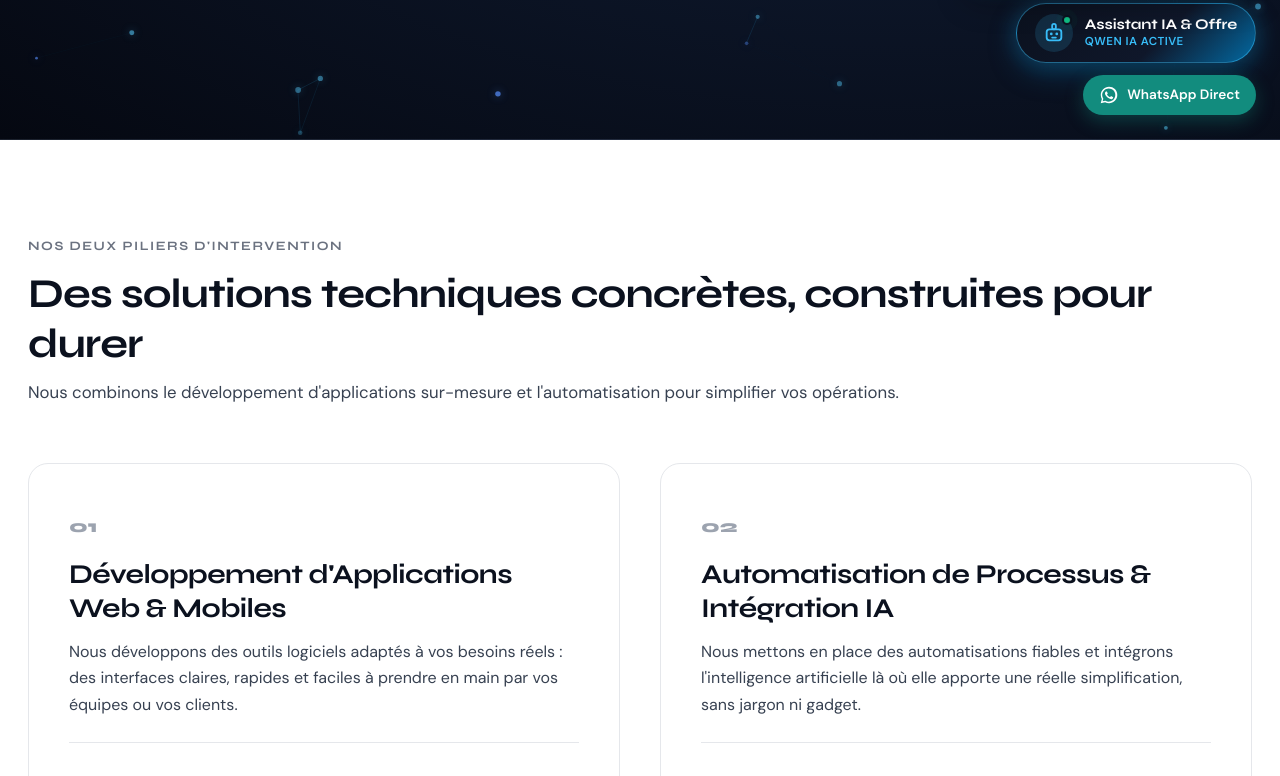
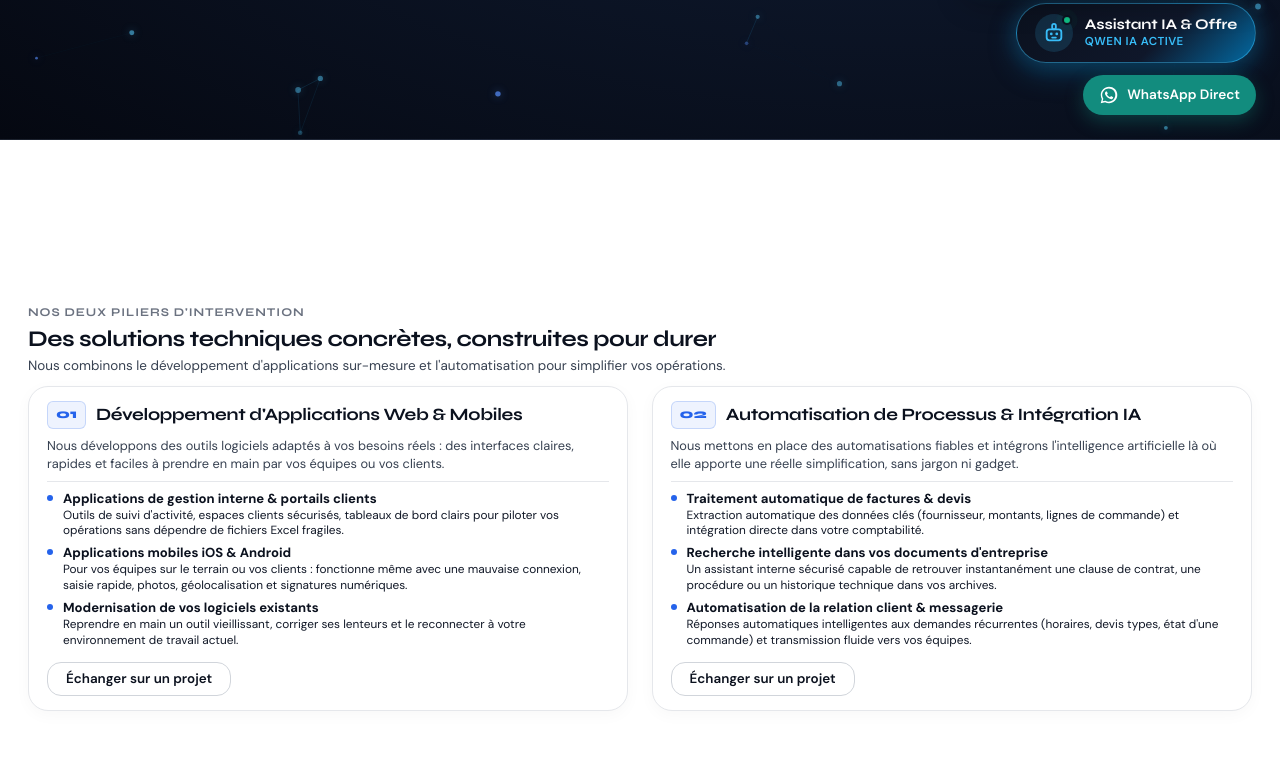
Before and after one commit to calebwils/AIFORCE, a website: page index.html in a window 1280 px wide. Shown: the part 661-1437 px from the top of the page. Drawn offline with Linux system fonts and the light colour scheme.

Commit message:
style(services): fit 'Nos Deux Piliers d'Intervention' entirely within single screen viewport without scrolling

```diff
--- a/index.html
+++ b/index.html
@@ -13,7 +13,7 @@
   <link rel="preconnect" href="https://fonts.gstatic.com" crossorigin>
   <link href="https://fonts.googleapis.com/css2?family=DM+Sans:ital,opsz,wght@0,9..40,400;0,9..40,500;0,9..40,600;0,9..40,700;1,9..40,400&family=Syne:wght@600;700;800&display=swap" rel="stylesheet">
 
-  <link rel="stylesheet" href="styles.css?v=20261002b">
+  <link rel="stylesheet" href="styles.css?v=20261003c">
 </head>
 <body>
 
@@ -125,17 +125,21 @@
        ========================================================================== -->
   <section id="services" class="disciplines-section">
     <div class="container">
+      <div class="disciplines-header">
         <span class="section-label" data-i18n="services_tag">Nos Deux Piliers d'Intervention</span>
         <h2 class="section-h2" data-i18n="services_title">Des solutions techniques concrètes, construites pour durer</h2>
-      <p style="font-size: 1.05rem; color: var(--ink-700); margin-top: 10px;" data-i18n="services_subtitle">
+        <p class="disciplines-subtitle" data-i18n="services_subtitle">
           Nous combinons le développement d'applications sur-mesure et l'automatisation pour simplifier vos opérations.
         </p>
+      </div>
 
       <div class="disciplines-grid">
         <!-- Métier 1 -->
         <div class="discipline-card">
+          <div class="discipline-top-bar">
             <span class="discipline-num" data-i18n="service_web_num">01</span>
             <h3 class="discipline-title" data-i18n="service_web_title">Développement d'Applications Web & Mobiles</h3>
+          </div>
           <p class="discipline-summary" data-i18n="service_web_desc">
             Nous développons des outils logiciels adaptés à vos besoins réels : des interfaces claires, rapides et faciles à prendre en main par vos équipes ou vos clients.
           </p>
@@ -143,7 +147,7 @@
           <div class="discipline-items">
             <div class="d-item">
               <span class="d-bullet"></span>
-              <div>
+              <div class="d-item-body">
                 <h4 class="d-item-title" data-i18n="service_web_item_1_title">Applications de gestion interne & portails clients</h4>
                 <p class="d-item-desc" data-i18n="service_web_item_1_desc">Outils de suivi d'activité, espaces clients sécurisés, tableaux de bord clairs pour piloter vos opérations sans dépendre de fichiers Excel fragiles.</p>
               </div>
@@ -151,7 +155,7 @@
 
             <div class="d-item">
               <span class="d-bullet"></span>
-              <div>
+              <div class="d-item-body">
                 <h4 class="d-item-title" data-i18n="service_web_item_2_title">Applications mobiles iOS & Android</h4>
                 <p class="d-item-desc" data-i18n="service_web_item_2_desc">Pour vos équipes sur le terrain ou vos clients : fonctionne même avec une mauvaise connexion, saisie rapide, photos, géolocalisation et signatures numériques.</p>
               </div>
@@ -159,20 +163,24 @@
 
             <div class="d-item">
               <span class="d-bullet"></span>
-              <div>
+              <div class="d-item-body">
                 <h4 class="d-item-title" data-i18n="service_web_item_3_title">Modernisation de vos logiciels existants</h4>
                 <p class="d-item-desc" data-i18n="service_web_item_3_desc">Reprendre en main un outil vieillissant, corriger ses lenteurs et le reconnecter à votre environnement de travail actuel.</p>
               </div>
             </div>
           </div>
 
-          <a href="#contact" class="btn btn-outline" style="align-self: flex-start;" data-i18n="nav_cta">Échanger sur un projet</a>
+          <div class="discipline-footer">
+            <a href="#contact" class="btn btn-outline btn-compact" data-i18n="nav_cta">Échanger sur un projet</a>
+          </div>
         </div>
 
         <!-- Métier 2 -->
         <div class="discipline-card">
+          <div class="discipline-top-bar">
             <span class="discipline-num" data-i18n="service_ai_num">02</span>
             <h3 class="discipline-title" data-i18n="service_ai_title">Automatisation de Processus & Intégration IA</h3>
+          </div>
           <p class="discipline-summary" data-i18n="service_ai_desc">
             Nous mettons en place des automatisations fiables et intégrons l'intelligence artificielle là où elle apporte une réelle simplification, sans jargon ni gadget.
           </p>
@@ -180,7 +188,7 @@
           <div class="discipline-items">
             <div class="d-item">
               <span class="d-bullet"></span>
-              <div>
+              <div class="d-item-body">
                 <h4 class="d-item-title" data-i18n="service_ai_item_1_title">Traitement automatique de factures & devis</h4>
                 <p class="d-item-desc" data-i18n="service_ai_item_1_desc">Extraction automatique des données clés (fournisseur, montants, lignes de commande) et intégration directe dans votre comptabilité.</p>
               </div>
@@ -188,7 +196,7 @@
 
             <div class="d-item">
               <span class="d-bullet"></span>
-              <div>
+              <div class="d-item-body">
                 <h4 class="d-item-title" data-i18n="service_ai_item_2_title">Recherche intelligente dans vos documents d'entreprise</h4>
                 <p class="d-item-desc" data-i18n="service_ai_item_2_desc">Un assistant interne sécurisé capable de retrouver instantanément une clause de contrat, une procédure ou un historique technique dans vos archives.</p>
               </div>
@@ -196,14 +204,16 @@
 
             <div class="d-item">
               <span class="d-bullet"></span>
-              <div>
+              <div class="d-item-body">
                 <h4 class="d-item-title" data-i18n="service_ai_item_3_title">Automatisation de la relation client & messagerie</h4>
                 <p class="d-item-desc" data-i18n="service_ai_item_3_desc">Réponses automatiques intelligentes aux demandes récurrentes (horaires, devis types, état d'une commande) et transmission fluide vers vos équipes.</p>
               </div>
             </div>
           </div>
 
-          <a href="#contact" class="btn btn-outline" style="align-self: flex-start;" data-i18n="nav_cta">Échanger sur un projet</a>
+          <div class="discipline-footer">
+            <a href="#contact" class="btn btn-outline btn-compact" data-i18n="nav_cta">Échanger sur un projet</a>
+          </div>
         </div>
       </div>
     </div>
--- a/styles.css
+++ b/styles.css
@@ -449,92 +449,209 @@ button, input, select, textarea {
 }
 
 /* ==========================================================================
-   Section 2: Our Two Disciplines (Services)
+   Section 2: Our Two Disciplines (Services) — Single Screen Fit
    ========================================================================== */
 .disciplines-section {
-  padding: 96px 0;
+  padding: clamp(24px, 3.5vh, 44px) 0;
   background: var(--surface-base);
   border-bottom: 1px solid var(--line-subtle);
+  min-height: calc(100vh - 72px);
+  display: flex;
+  align-items: center;
+  justify-content: center;
+  box-sizing: border-box;
+}
+
+.disciplines-section .container {
+  width: 100%;
+}
+
+.disciplines-header {
+  margin-bottom: clamp(12px, 1.8vh, 20px);
+}
+
+.disciplines-section .section-label {
+  display: inline-block;
+  margin-bottom: 4px;
+  font-size: 0.74rem;
+  font-weight: 700;
+  letter-spacing: 0.08em;
+  text-transform: uppercase;
+}
+
+.disciplines-section .section-h2 {
+  font-size: clamp(1.3rem, 1.75vw, 1.65rem);
+  line-height: 1.2;
+  margin-bottom: 4px;
+  letter-spacing: -0.02em;
+  color: var(--ink-950);
+}
+
+.disciplines-subtitle {
+  font-size: clamp(0.84rem, 0.95vw, 0.92rem);
+  color: var(--ink-700);
+  margin: 0;
+  line-height: 1.4;
 }
 
 .disciplines-grid {
   display: grid;
   grid-template-columns: repeat(2, 1fr);
-  gap: 40px;
-  margin-top: 56px;
+  gap: clamp(16px, 1.8vw, 24px);
+  margin-top: 0;
+  align-items: stretch;
 }
 
 .discipline-card {
   border: 1px solid var(--line-subtle);
   border-radius: var(--radius-lg);
-  padding: 48px 40px;
+  padding: clamp(16px, 2.2vh, 22px) clamp(18px, 1.8vw, 24px);
   background: #FFFFFF;
   display: flex;
   flex-direction: column;
+  box-shadow: 0 4px 16px rgba(0, 0, 0, 0.03);
+  transition: transform 0.2s ease, box-shadow 0.2s ease, border-color 0.2s ease;
+}
+
+.discipline-card:hover {
+  transform: translateY(-2px);
+  box-shadow: 0 8px 24px rgba(0, 0, 0, 0.06);
+  border-color: rgba(37, 99, 235, 0.25);
+}
+
+.discipline-top-bar {
+  display: flex;
+  align-items: center;
+  gap: 10px;
+  margin-bottom: 8px;
 }
 
 .discipline-num {
   font-family: var(--font-heading);
-  font-size: 1.1rem;
+  font-size: 0.82rem;
   font-weight: 800;
-  color: var(--ink-400);
-  margin-bottom: 16px;
-  display: block;
+  color: #2563EB;
+  background: rgba(37, 99, 235, 0.08);
+  border: 1px solid rgba(37, 99, 235, 0.2);
+  padding: 2px 8px;
+  border-radius: 6px;
+  display: inline-flex;
+  align-items: center;
+  justify-content: center;
+  flex-shrink: 0;
+  margin-bottom: 0;
 }
 
 .discipline-title {
   font-family: var(--font-heading);
-  font-size: 1.7rem;
-  font-weight: 700;
-  letter-spacing: -0.02em;
+  font-size: clamp(1.08rem, 1.3vw, 1.24rem);
+  font-weight: 700;
+  letter-spacing: -0.015em;
   color: var(--ink-950);
+  margin-bottom: 0;
+  line-height: 1.25;
+}
+
+.discipline-summary {
+  font-size: clamp(0.8rem, 0.95vw, 0.86rem);
+  color: var(--ink-700);
+  line-height: 1.4;
+  margin-bottom: 12px;
+  padding-bottom: 10px;
+  border-bottom: 1px solid var(--line-subtle);
+}
+
+.discipline-items {
+  display: flex;
+  flex-direction: column;
+  gap: 8px;
   margin-bottom: 14px;
-  line-height: 1.25;
-}
-
-.discipline-summary {
-  font-size: 1rem;
-  color: var(--ink-700);
-  line-height: 1.65;
-  margin-bottom: 36px;
-  padding-bottom: 24px;
-  border-bottom: 1px solid var(--line-subtle);
-}
-
-.discipline-items {
-  display: flex;
-  flex-direction: column;
-  gap: 24px;
-  margin-bottom: 36px;
   flex-grow: 1;
 }
 
 .d-item {
   display: flex;
   align-items: flex-start;
-  gap: 16px;
+  gap: 10px;
 }
 
 .d-bullet {
-  width: 8px;
-  height: 8px;
+  width: 6px;
+  height: 6px;
   border-radius: 50%;
-  background: var(--ink-950);
-  margin-top: 8px;
+  background: #2563EB;
+  margin-top: 5px;
   flex-shrink: 0;
 }
 
+.d-item-body {
+  flex: 1;
+}
+
 .d-item-title {
-  font-size: 1.02rem;
+  font-size: clamp(0.8rem, 0.95vw, 0.86rem);
   font-weight: 700;
   color: var(--ink-950);
-  margin-bottom: 4px;
+  margin-bottom: 1px;
+  line-height: 1.3;
 }
 
 .d-item-desc {
-  font-size: 0.92rem;
-  color: var(--ink-700);
-  line-height: 1.6;
+  font-size: clamp(0.74rem, 0.85vw, 0.79rem);
+  color: var(--ink-600);
+  line-height: 1.35;
+}
+
+.discipline-footer {
+  margin-top: auto;
+  padding-top: 4px;
+}
+
+.btn-compact {
+  padding: 8px 18px !important;
+  font-size: 0.84rem !important;
+  border-radius: var(--radius-md) !important;
+  display: inline-flex;
+  align-items: center;
+  justify-content: center;
+}
+
+@media (min-width: 992px) and (max-height: 850px) {
+  .disciplines-section {
+    padding: 18px 0 16px 0;
+  }
+  .disciplines-header {
+    margin-bottom: 10px;
+  }
+  .discipline-card {
+    padding: 14px 18px;
+  }
+  .discipline-summary {
+    margin-bottom: 8px;
+    padding-bottom: 8px;
+  }
+  .discipline-items {
+    gap: 6px;
+    margin-bottom: 10px;
+  }
+  .discipline-title {
+    font-size: 1.08rem;
+  }
+  .d-item-title {
+    font-size: 0.82rem;
+  }
+  .d-item-desc {
+    font-size: 0.74rem;
+    line-height: 1.3;
+  }
+}
+
+@media (max-width: 991px) {
+  .disciplines-section {
+    min-height: auto;
+    padding: 48px 0;
+    display: block;
+  }
 }
 
 /* ==========================================================================
```
Lines whose indentation alone changed are shown as unchanged.
